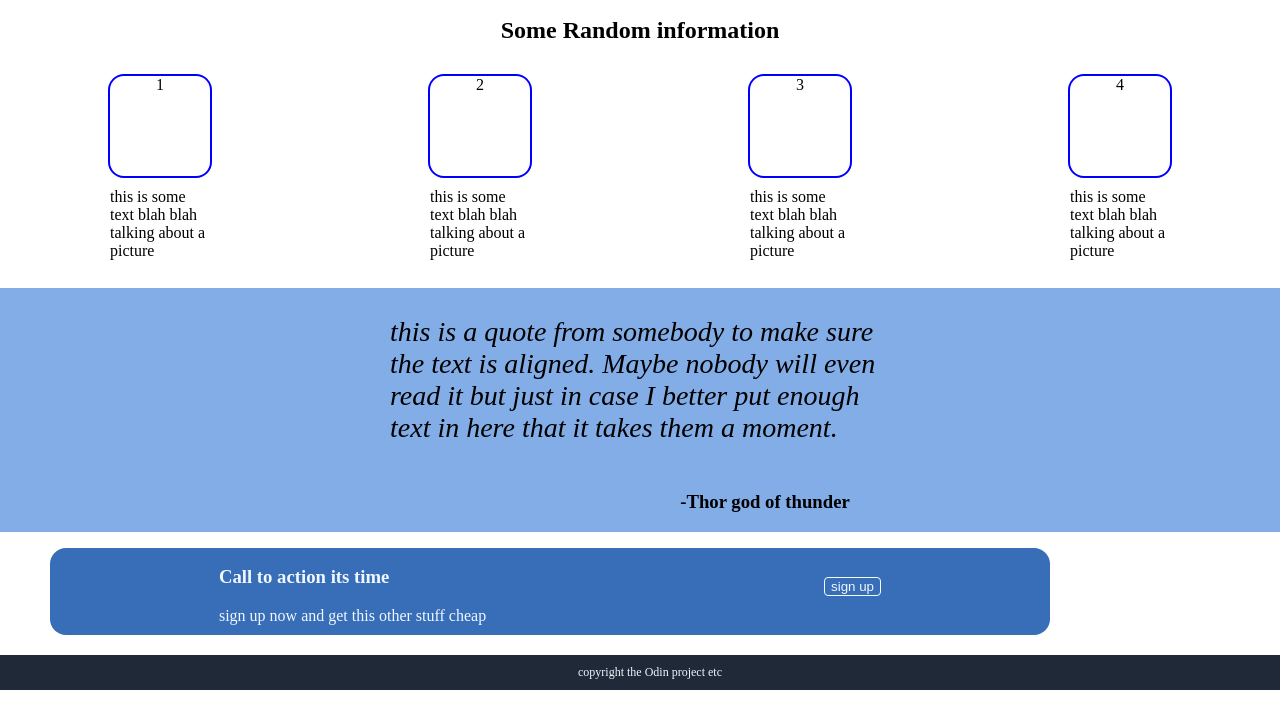
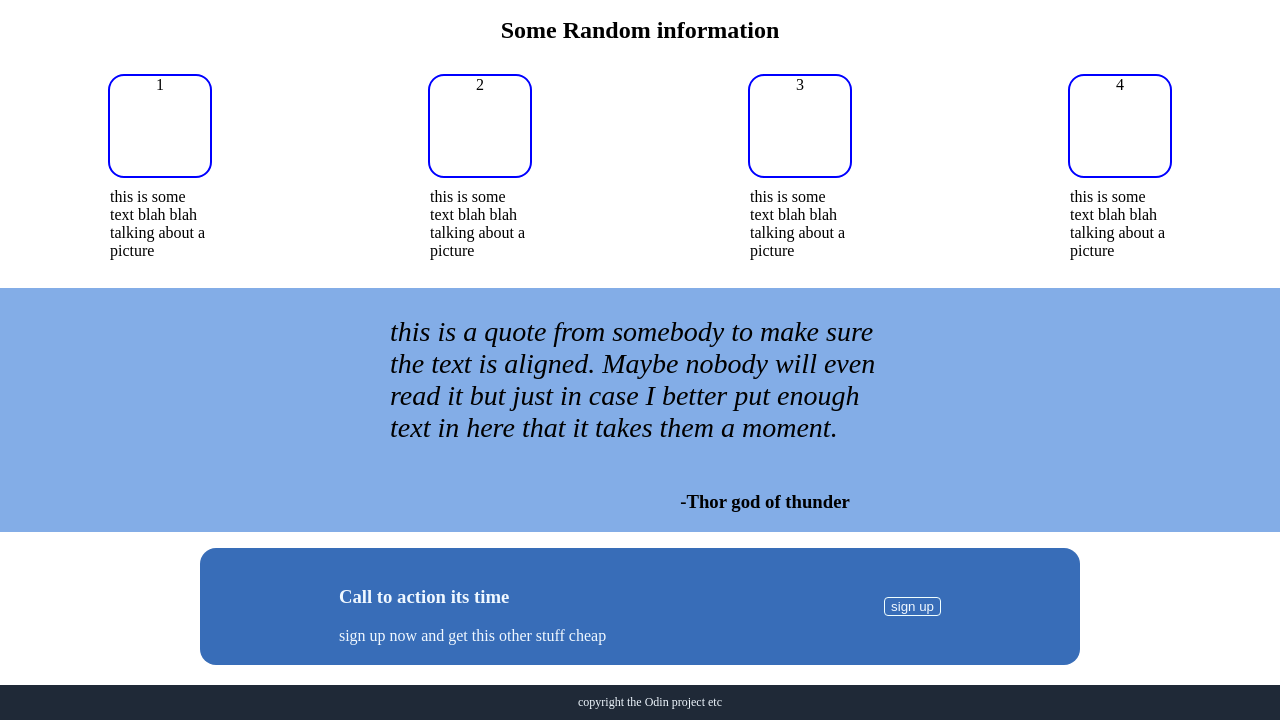
Before and after one commit to harael93/landingpage, a plain HTML site: page index.html in a window 1280 px wide. Shown: the part 424-1144 px from the top of the page. Before the commit the page ends 1114 px from the top, so only its background shows below. Drawn offline with Linux system fonts and the light colour scheme.

Commit message:
THIS IS THE FINISHED PRODUCT

```diff
--- a/index.html
+++ b/index.html
@@ -56,13 +56,14 @@
  <h3 class="signed">-Thor god of thunder</h3>
 </div> </p>
 
+<div id="coverit">
 <div id = "bannerbox">
     <div id="banner" >
         <div id = textbox> </div>
     <h3>Call to action its time</h3>sign up now and get this other stuff cheap</div>
     <button class="signup" id="last">sign up</button>
 
-    </div></div>
+    </div></div></div>
     <footer> copyright the Odin project etc</footer>
 
 </div>
--- a/styles.css
+++ b/styles.css
@@ -85,13 +85,16 @@ border: solid blue; border-width: 2px; text-align: center;
 .signed {
     text-align: right; margin-left: 250px;
 }
+#coverit {
+    display: flex; justify-content: center;
+}
 #bannerbox { color: aliceblue; margin-left: 200px; margin-right: 200px; border-radius: 16px;
      display: flex; justify-content: space-around; align-items: center;
-     background-color: #386db8; max-width: 1000px; padding-bottom: 10px; margin-left: 50px; margin-right: 50px;
+     background-color: #386db8; width: 1000px; padding-top: 20px; padding-bottom: 20px;
 
 
 }
-#banner{
+#banner{ flex-shrink: 0;
 
 }
 Footer {text-align: center; background-color: #1f2937; color: aliceblue; margin-top: 20px;
```
